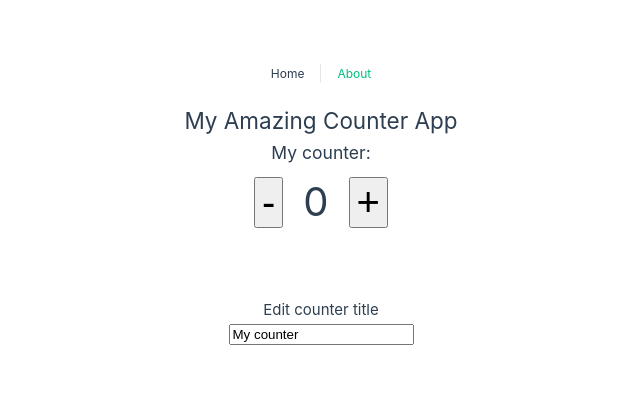
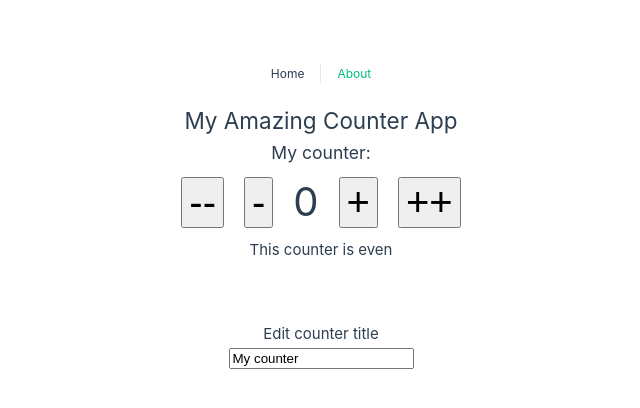
Before and after one commit to Unruh-Spirale/first-project, a Vue app: page / in a window 1280 px wide. Shown: the top 408 px of the page, without its empty margins (319-959 px from the left). Built offline with nearby package versions, Linux system fonts and the light colour scheme; the HTML template or start-up script is replaced by a standard one.

Commit message:
Methods, Computed and Watch

```diff
--- a/src/views/HomeView.vue
+++ b/src/views/HomeView.vue
@@ -5,10 +5,14 @@
     <h3>{{ counterData.title }}:</h3>
 
     <div>
-      <button @click="decreaseCounter" class="btn">-</button>
+      <button @click="decreaseCounter(2)" class="btn">--</button>
+      <button @click="decreaseCounter(1)" class="btn">-</button>
       <span class="counter"> {{ counterData.count }}</span>
-      <button @click="increaseCounter" class="btn">+</button>
+      <button @click="increaseCounter(1, $event)" class="btn">+</button>
+      <button @click="increaseCounter(2)" class="btn">++</button>
     </div>
+
+    <p>This counter is {{ oddOrEven }}</p>
 
     <div class="edit">
       <h4>Edit counter title</h4>
@@ -19,23 +23,34 @@
 </template>
 
 <script setup>
-import { ref, reactive } from 'vue'
+import { computed, reactive, watch } from 'vue'
 
 const appTitle = 'My Amazing Counter App';
-
-const counter = ref(10);
-const counterTitle = ref('My counter');
 
 const counterData = reactive({
   count: 0,
   title: 'My counter'
 })
 
-const decreaseCounter = () => {
-  counterData.count--;
+watch(() => counterData.count, (newCount, oldCount) => {
+  console.log('newCount', newCount)
+  if (newCount === 20) {
+    alert('Way to go! You made it to 20!!!')
+  }
+  console.log('oldCount', oldCount)
+})
+
+const oddOrEven = computed(() => {
+  if (counterData.count % 2 === 0) return 'even';
+  return 'odd';
+})
+
+const decreaseCounter = (amount) => {
+  counterData.count -= amount;
 }
-const increaseCounter = () => {
-  counterData.count++;
+const increaseCounter = (amount, event) => {
+  console.log(event)
+  counterData.count += amount;
 }
 </script>
 
```
